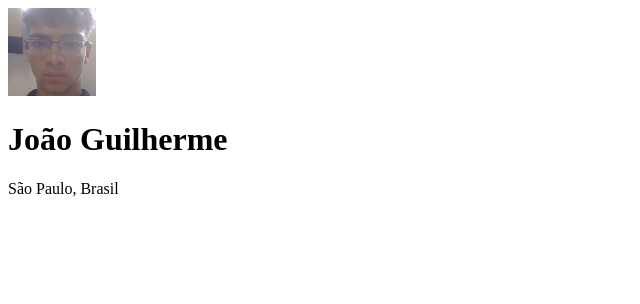
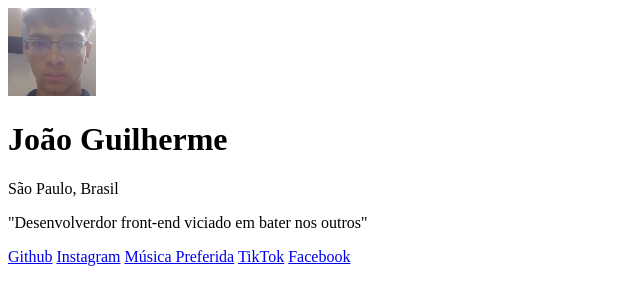
Before and after one commit to joaoguilherme12b/Meus-Links, a plain HTML site: page index.html in a window 1280 px wide. Shown: the whole page, without its empty margins (0-640 px from the left). Drawn offline with Linux system fonts and the light colour scheme.

Commit message:
termino do desenvolvimento do html

```diff
--- a/index.html
+++ b/index.html
@@ -10,6 +10,14 @@
         <img src="./joao.jpg" alt="imagem do criador da página de links, João Guilherme">
         <h1>João Guilherme</h1>
         <p>São Paulo, Brasil</p>
+
+        <p>"Desenvolverdor front-end viciado em bater nos outros"</p>
+
+        <a href="https://github.com/joaoguilherme12b">Github</a>
+        <a href="https://www.instagram.com/joaoguilhermeskp/">Instagram</a>
+        <a href="https://youtu.be/MKAS4mJBJeo?si=KyfprtO3DksTbHKi">Música Preferida</a>
+        <a href="https://www.tiktok.com/@la_alemaopx">TikTok</a>
+        <a href="https://m.facebook.com/profile.php/?id=100053841931375&name=xhp_nt__fb__action__open_user">Facebook</a>
     </div>
 </body>
 </html>
```
